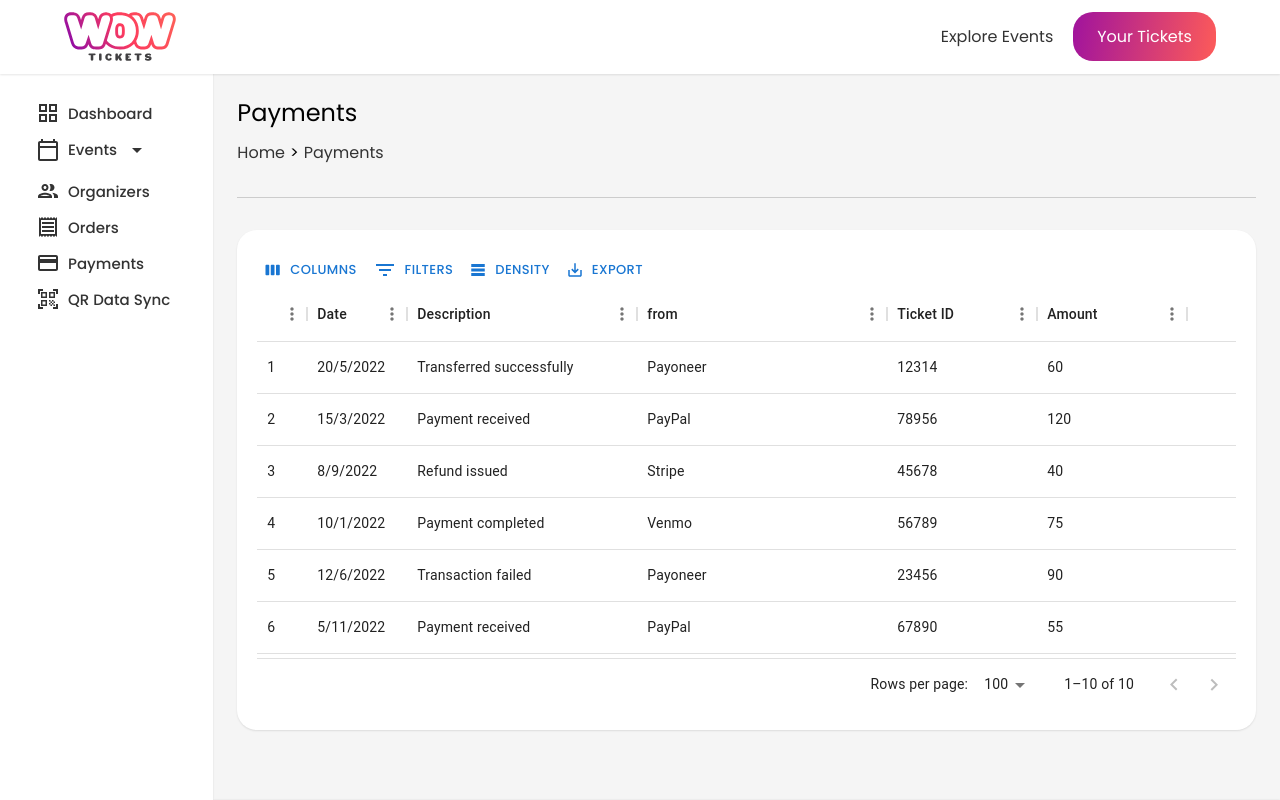
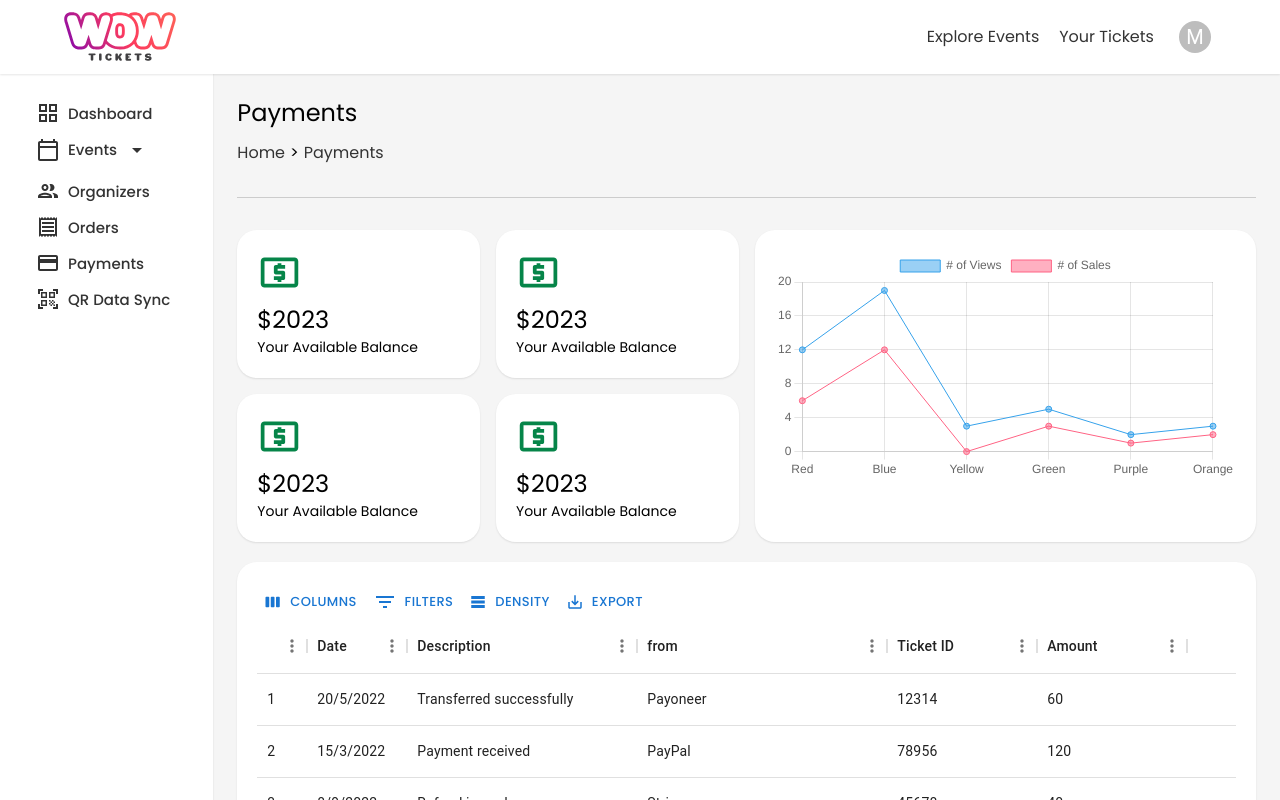
Before and after one commit to itsaliarsalan/wow-tickets, a React (Create React App) app: page /dashboard/payments in a window 1280 px wide. Shown: the top 800 px of the page. Built offline with nearby package versions, Linux system fonts and the light colour scheme.

Commit message:
Made changes to payments page

```diff
--- a/src/components/Navbar.js
+++ b/src/components/Navbar.js
@@ -3,8 +3,22 @@ import { Link } from 'react-router-dom'
 import './Style.css'
 import logo from '../assets/250x150.svg'
 import { Container } from '@mui/material'
+import {
+	Avatar,
+	Divider,
+	IconButton,
+	Menu,
+	MenuItem,
+	Tooltip,
+	ListItemIcon,
+} from '@mui/material'
+// Icons
+import PersonAdd from '@mui/icons-material/PersonAdd'
+import Settings from '@mui/icons-material/Settings'
+import Logout from '@mui/icons-material/Logout'
 
 function Navbar() {
+	const loggedIn = true
 	const [isOpen, setOpen] = useState(false)
 
 	function handleClick() {
@@ -15,6 +29,15 @@ function Navbar() {
 			document.documentElement.style.overflow = 'auto'
 			setOpen(false)
 		}
+	}
+
+	const [anchorEl, setAnchorEl] = useState(null)
+	const open = Boolean(anchorEl)
+	const handleAvatarClick = event => {
+		setAnchorEl(event.currentTarget)
+	}
+	const handleAvatarClose = () => {
+		setAnchorEl(null)
 	}
 
 	return (
@@ -47,10 +70,86 @@ function Navbar() {
 							</Link>
 						</li>
 						<li>
-							<Link to='/signin' className='nav-cta'>
+							<Link to='/signin' className={loggedIn ? 'nav-link' : 'nav-cta'}>
 								Your Tickets
 							</Link>
 						</li>
+						{loggedIn ? (
+							<>
+								<Tooltip title='Account settings'>
+									<IconButton
+										onClick={handleAvatarClick}
+										size='small'
+										aria-controls={open ? 'account-menu' : undefined}
+										aria-haspopup='true'
+										aria-expanded={open ? 'true' : undefined}
+									>
+										<Avatar sx={{ width: 32, height: 32 }}>M</Avatar>
+									</IconButton>
+								</Tooltip>
+								<Menu
+									anchorEl={anchorEl}
+									id='account-menu'
+									open={open}
+									onClose={handleAvatarClose}
+									onClick={handleAvatarClose}
+									PaperProps={{
+										elevation: 0,
+										sx: {
+											overflow: 'visible',
+											filter: 'drop-shadow(0px 2px 8px rgba(0,0,0,0.32))',
+											mt: 1.5,
+											'& .MuiAvatar-root': {
+												width: 32,
+												height: 32,
+												ml: -0.5,
+												mr: 1,
+											},
+											'&:before': {
+												content: '""',
+												display: 'block',
+												position: 'absolute',
+												top: 0,
+												right: 14,
+												width: 10,
+												height: 10,
+												bgcolor: 'background.paper',
+												transform: 'translateY(-50%) rotate(45deg)',
+												zIndex: 0,
+											},
+										},
+									}}
+									transformOrigin={{ horizontal: 'right', vertical: 'top' }}
+									anchorOrigin={{ horizontal: 'right', vertical: 'bottom' }}
+								>
+									<MenuItem onClick={handleAvatarClose}>
+										<Avatar /> Profile
+									</MenuItem>
+									<MenuItem onClick={handleAvatarClose}>
+										<Avatar /> My account
+									</MenuItem>
+									<Divider />
+									<MenuItem onClick={handleAvatarClose}>
+										<ListItemIcon>
+											<PersonAdd fontSize='small' />
+										</ListItemIcon>
+										Add another account
+									</MenuItem>
+									<MenuItem onClick={handleAvatarClose}>
+										<ListItemIcon>
+											<Settings fontSize='small' />
+										</ListItemIcon>
+										Settings
+									</MenuItem>
+									<MenuItem onClick={handleAvatarClose}>
+										<ListItemIcon>
+											<Logout fontSize='small' />
+										</ListItemIcon>
+										Logout
+									</MenuItem>
+								</Menu>
+							</>
+						) : null}
 					</ul>
 				</Container>
 			</nav>
--- a/src/pages/dashboard/Dashboard.js
+++ b/src/pages/dashboard/Dashboard.js
@@ -6,10 +6,10 @@ import { Container } from '@mui/material'
 function Dashboard() {
 	return (
 		<Grid container>
-			<Grid container xs={0} sm={0} md={3} lg={2}>
+			<Grid item container xs={0} sm={0} md={3} lg={2}>
 				<Sidebar />
 			</Grid>
-			<Grid container xs sx={{ marginBottom: { md: 5 } }}>
+			<Grid item container xs sx={{ marginBottom: { md: 5 } }}>
 				<Container>
 					<Outlet />
 				</Container>
--- a/src/pages/dashboard/Payments.js
+++ b/src/pages/dashboard/Payments.js
@@ -1,9 +1,15 @@
 import DashboardHeader from '../../components/DashboardHeader'
 import { DataGrid, GridToolbar } from '@mui/x-data-grid'
 import { Box } from '@mui/material'
+import Grid from '@mui/material/Unstable_Grid2' // Grid version 2
+import 'chart.js/auto'
+import { Chart } from 'react-chartjs-2'
 
 // fetch data
 import { paymentDetails } from '../../data'
+
+// Icons
+import LocalAtmIcon from '@mui/icons-material/LocalAtm'
 
 function Payments() {
 	return (
@@ -16,7 +22,68 @@ function Payments() {
 				]}
 			/>
 			<section className='content'>
-				<div className='main'>
+				<Grid container spacing={2}>
+					<Grid container xs={12} md={6} spacing={2}>
+						<Grid xs={12} sm={6} sx={{ minWidth: { xs: '100%', sm: 'auto' } }}>
+							<Box className='dashboard-card-secondary' sx={{ width: '100%' }}>
+								<LocalAtmIcon sx={{ fontSize: 45, color: '#068549' }} />
+								<h2>$2023</h2>
+								<p>Your Available Balance</p>
+							</Box>
+						</Grid>
+						<Grid xs={12} sm={6} sx={{ minWidth: { xs: '100%', sm: 'auto' } }}>
+							<Box className='dashboard-card-secondary' sx={{ width: '100%' }}>
+								<LocalAtmIcon sx={{ fontSize: 45, color: '#068549' }} />
+								<h2>$2023</h2>
+								<p>Your Available Balance</p>
+							</Box>
+						</Grid>
+						<Grid xs={12} sm={6} sx={{ minWidth: { xs: '100%', sm: 'auto' } }}>
+							<Box className='dashboard-card-secondary' sx={{ width: '100%' }}>
+								<LocalAtmIcon sx={{ fontSize: 45, color: '#068549' }} />
+								<h2>$2023</h2>
+								<p>Your Available Balance</p>
+							</Box>
+						</Grid>
+						<Grid xs={12} sm={6} sx={{ minWidth: { xs: '100%', sm: 'auto' } }}>
+							<Box className='dashboard-card-secondary' sx={{ width: '100%' }}>
+								<LocalAtmIcon sx={{ fontSize: 45, color: '#068549' }} />
+								<h2>$2023</h2>
+								<p>Your Available Balance</p>
+							</Box>
+						</Grid>
+					</Grid>
+					<Grid xs={12} md={6}>
+						<Box className='card-primary' sx={{ height: { md: '100%' } }}>
+							<Chart
+								type='line'
+								data={{
+									labels: [
+										'Red',
+										'Blue',
+										'Yellow',
+										'Green',
+										'Purple',
+										'Orange',
+									],
+									datasets: [
+										{
+											label: '# of Views',
+											data: [12, 19, 3, 5, 2, 3],
+											borderWidth: 1,
+										},
+										{
+											label: '# of Sales',
+											data: [6, 12, 0, 3, 1, 2],
+											borderWidth: 1,
+										},
+									],
+								}}
+								options={{ responsive: true, maintainAspectRatio: true }}
+							/>
+						</Box>
+					</Grid>
+				</Grid>
 				<div
 					className='card-primary mt-2'
 					style={{ height: 500, width: '100%' }}
@@ -30,7 +97,6 @@ function Payments() {
 						}}
 					/>
 				</div>
-				</div>
 			</section>
 		</Box>
 	)
```
Lines whose indentation alone changed are shown as unchanged.
